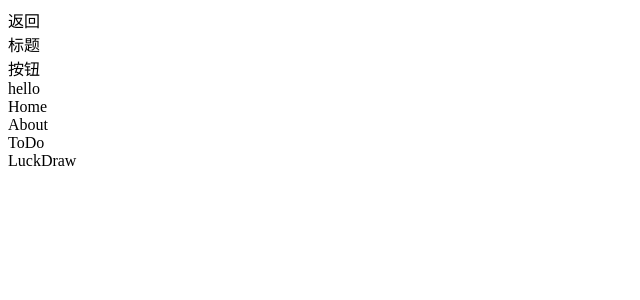
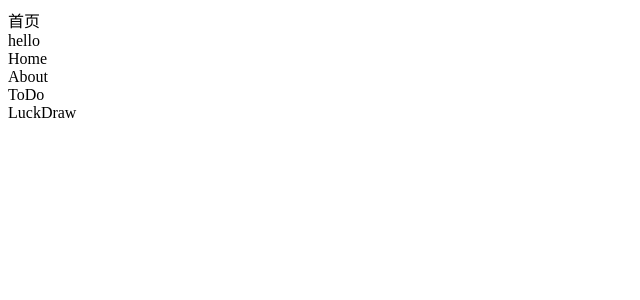
Before and after one commit to TCU2021/kuaiqucan, a Vue app: page / in a window 1280 px wide. Shown: the top 300 px of the page, without its empty margins (0-640 px from the left). Built offline with nearby package versions, Linux system fonts and the light colour scheme.

Commit message:
fix: the order of transition and keep-alive

```diff
--- a/src/App.vue
+++ b/src/App.vue
@@ -1,12 +1,12 @@
 <template>
   <div class="wrapper">
-    <NavBar title="标题" left-text="返回" right-text="按钮" left-arrow />
+    <NavBar :title="$route.meta?.title" />
     <router-view v-slot="{ Component }">
-      <keep-alive>
-        <transition>
+      <transition>
+        <keep-alive>
           <component :is="Component" />
-        </transition>
-      </keep-alive>
+        </keep-alive>
+      </transition>
     </router-view>
     <Tabbar placeholder route v-show="showFooter">
       <TabbarItem icon="home-o" replace to="/">Home</TabbarItem>
--- a/src/router/index.ts
+++ b/src/router/index.ts
@@ -5,6 +5,9 @@ const routes: Array<RouteRecordRaw> = [
     {
         path: '/',
         name: 'Home',
+        meta: {
+            title: '首页',
+        },
         component: () => import(/* webpackChunkName: "home" */ '@views/Home.vue')
     },
 ]
```
